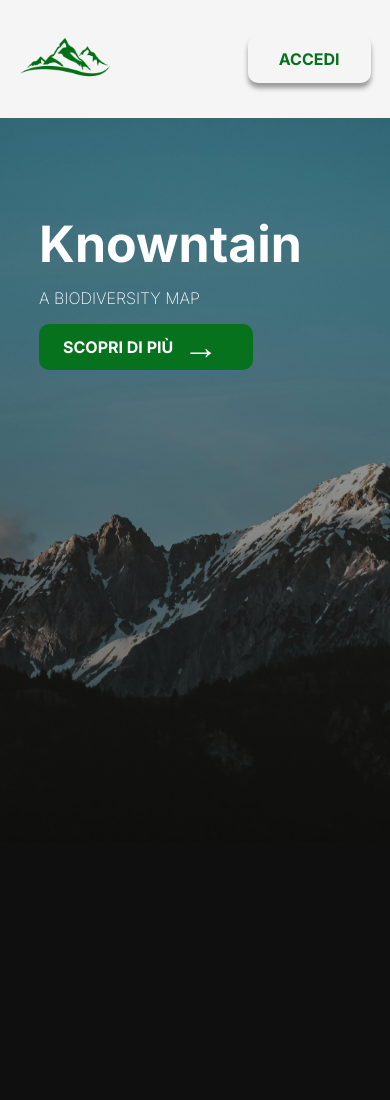
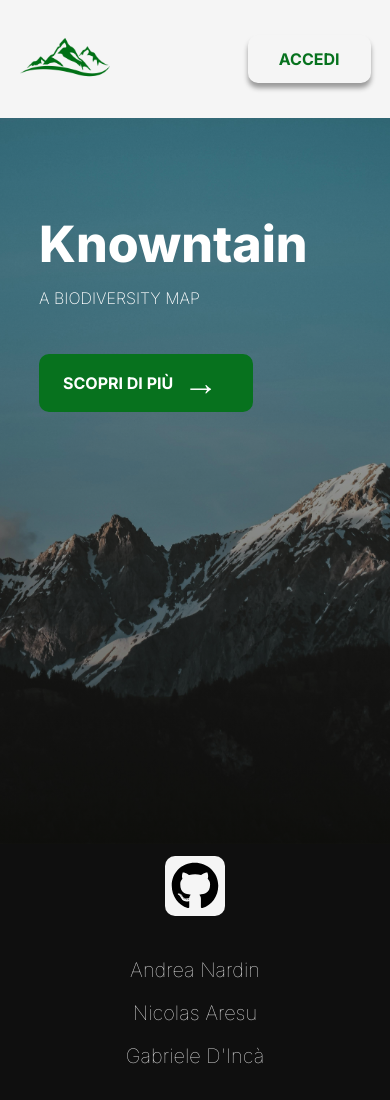
Before and after one commit to andreaNardin2005/Knowntain, a website: page html/index.html in a window 390 px wide. Shown: the top 1100 px of the page. Drawn offline with nearby package versions, Linux system fonts and the light colour scheme.

Commit message:
completata la pagina di benevenuto

```diff
--- a/css/style.css
+++ b/css/style.css
@@ -33,17 +33,20 @@ ul {
 ol,
 ul {list-style-type: none;}
 img {height: auto;}
-h1 {font-size: 5rem;}
+h1 {font-size: 5rem; font-weight: 800;}
 h2 {font-size: 3rem;}
 h3 {font-size: 2rem;}
 h4 {font-size: 1rem;}
 h5 {font-size: 0.8rem;}
 h6 {font-size: 0.6rem;}
 a {text-decoration: none}
-.intro {font-weight: 200; text-transform: uppercase;}
+
+.intro {
+    font-weight: 200;
+    text-transform: uppercase;
+}
 
 /* General Styling ************************* */
-
 
 /* Main Colors*/
 :root {
@@ -57,10 +60,6 @@ a {text-decoration: none}
     background: var(--knt-green);
 }
 
-body {
-    background-color: var(--knt-white);
-}
-
 /* Button Styling */
 .button {
     border: none;
@@ -72,7 +71,7 @@ body {
     border-radius: 10px;
     font-weight: 700;
     box-shadow: 0px 5px 5px #9a9a9a;
-    transition: all 1s cubic-bezier(.215, .61, .355, 1);
+    transition: all 0.5s cubic-bezier(.215, .61, .355, 1);
     cursor: pointer;
 }
 
@@ -84,24 +83,20 @@ body {
 }
 
 .button:hover {
-    background: var(--knt-abs-white);
-}
-
-.button:hover a {
-    color: var(--knt-green);
+    transform: scale(1.08);
 }
 
 /* Arrow Button */
 .arrow-button {
     color: var(--knt-abs-white);
+    margin-top: 30px;
     position: relative;
     font-size: 1rem;
     text-transform: uppercase;
     background: var(--knt-green);
     color: var(--white);
     text-decoration: none;
-    border: none;
-    padding: 14px 80px 14px 24px;
+    padding: 20px 80px 20px 24px;
     display: inline-block;
     border-radius: 10px;
     font-weight: 700;
@@ -117,7 +112,7 @@ body {
 .arrow-button::after {
     content: "→";
     position: absolute;
-    top: 2px;
+    top: 8px;
     right: 40px;
     display: block;
     width: 30px;
@@ -174,8 +169,6 @@ body {
 #login a {
     color: var(--knt-green);
 }
-#login:hover {background-color: var(--knt-green);}
-#login a:hover {color: var(--knt-white);}
 
 .cover {
     background-image: linear-gradient(to bottom, rgba(0, 0, 0, 0.2), rgba(0, 0, 0, 0.6)), url('../imgs/cover.jpg');
@@ -197,43 +190,52 @@ body {
 }
 
 @media (max-width: 600px) {
-    #header {
-        padding: 5%;
-    }
-    #register {
-        display: none;
-    }
+    #header {padding: 5%;}
+    #register {display: none;}
     #login {margin: 0;}
-
-    .cover {
-        padding-top: 25%;
-    }
-
-    .cover h1 {
-        font-size: 50px;
-    }
+    .cover {padding-top: 25%;}
+    .cover h1 {font-size: 50px;}
 }
 
-/*section **************+*/
+/*Footer **************+*/
 
-.section {
-    height: 1000px;
+#footer {
+    padding: 3%;
     background-color: rgb(15, 15, 15);
+    color: var(--knt-white);
 }
 
-#footer {
-    background-color: rgb(15, 15, 15);
-    height: 200px;
-    border: 1px solid red;
+.footer__content {
+    display: flex;
+    flex-direction: column;
+    justify-content: start;
+    gap: 40px;
+    align-items: center;
 }
 
+.footer__content img {
+    background-color: var(--knt-white);
+    border-radius: 10px;
+    width: 60px;
+    height: auto;
+}
 
-.footer__content img {
-    background-color: #fff;
-    border: 1px solid red;
-    border-radius: 25%;
-    width: 50px;
-    height: auto;
+.authors span {
+    font-size: 25px;
+    font-weight: 100;
+    padding: 0 20px;
+}
+
+@media (max-width: 768px) {
+    .authors span {
+        display: block;
+        text-align: center;
+        margin-bottom: 20px;
+        width: 100%;
+        font-size: 20px;
+        font-weight: 100;
+        padding: 0 10px;
+    }
 }
 
 /* Utility *********************** */
--- a/html/index.html
+++ b/html/index.html
@@ -35,21 +35,23 @@
         <div class="cover__content">
             <h1>Knowntain </h1>
             <p class="intro">A biodiversity Map</p>
-            <a class="arrow-button" href="#">
+            <a class="arrow-button" href="#footer">
                 Scopri di più
             </a>
         </div>
     </div>
 
-    <div class="section">
-
-    </div>
 
     <footer id="footer">
         <div class="footer__content">
-            <a href="#">
+            <a href="https://github.com/andreaNardin2005/Knowntain" target="_blank">
                 <img src="../imgs/github.svg" alt="github" class="img-res">
             </a>
+            <div class="authors">
+                <span>Andrea Nardin</span>
+                <span>Nicolas Aresu</span>
+                <span>Gabriele D'Incà</span>
+            </div>
         </div>
 
     </footer>
@@ -59,7 +61,7 @@
         /* ---------- Menu appear / disappear on scrool ----------- */
         let lastScroolTop = 0;
         let navbar = document.querySelector("#header");
-        window.addEventListener('scroll', function () {
+        window.addEventListener('scroll', () => {
         var scrollTop = window.scrollY;
         if (scrollTop > lastScroolTop) {
             navbar.classList.add("show-nav");
@@ -68,9 +70,6 @@
         }
         lastScroolTop = scrollTop;
         });
-
     </script>
-
-
 </body>
 </html>
--- a/index.js
+++ b/index.js
@@ -3,7 +3,7 @@ import { connectDB } from './app/db.js';
 const PORT = process.env.PORT || 8080;
 
 // Funzione che tenta la connessione a DB Mongo Atlas
-connectDB();
+await connectDB();
 
 app.listen(PORT, () => {
     console.log(`Server is listening on port:${PORT}`);
```
